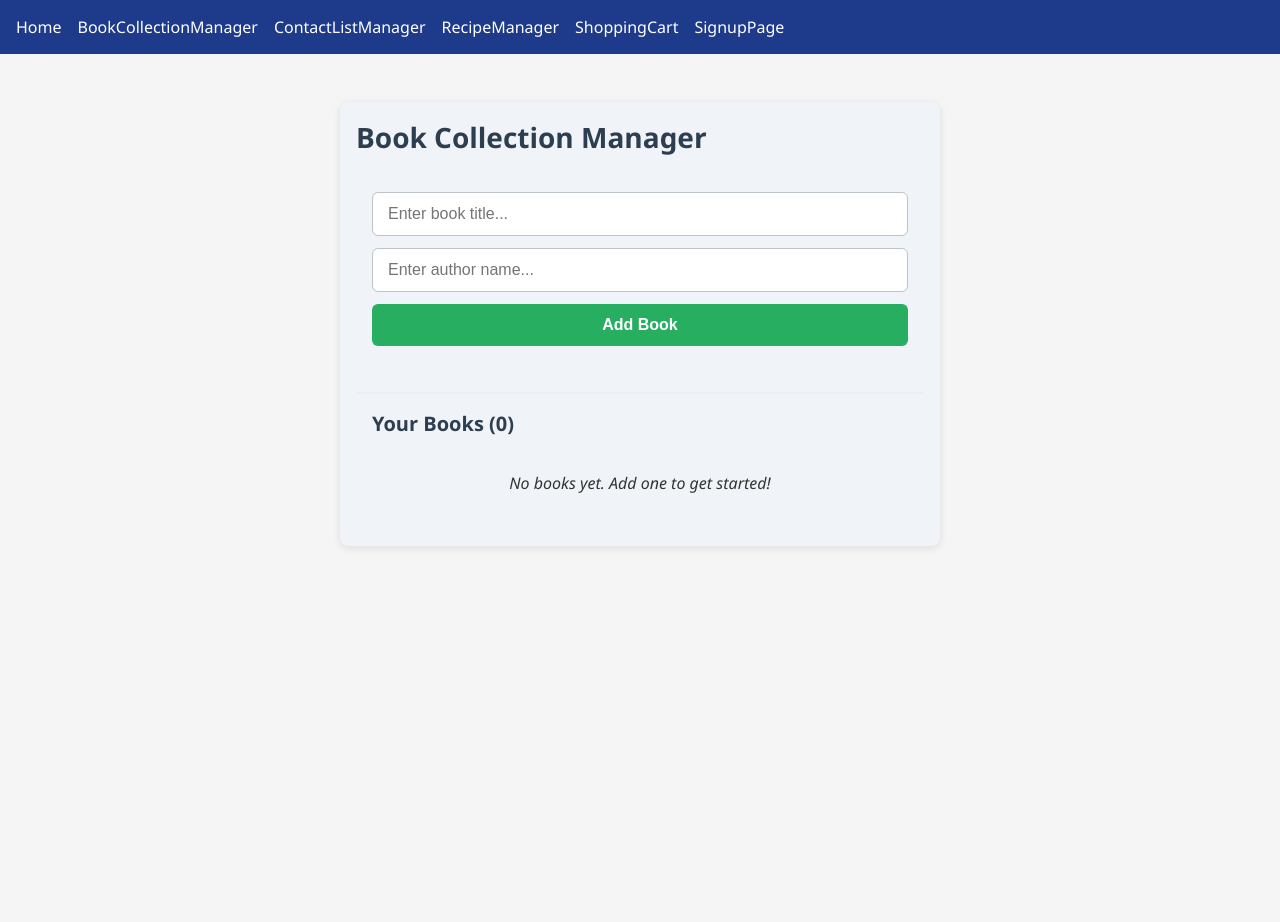
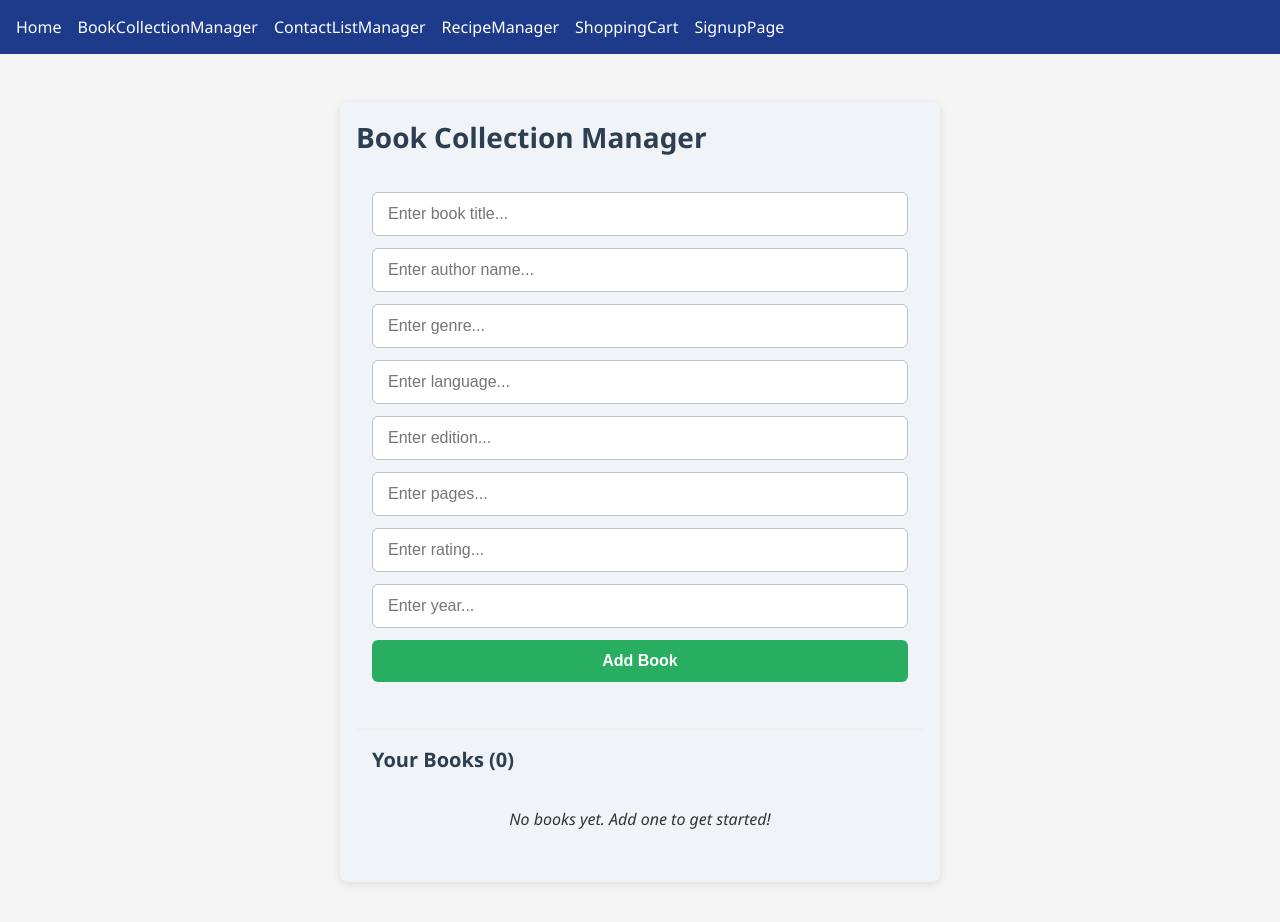
Before and after one commit to Hung-497/Coding-marathon-1, a React (Vite) app: page /#/books in a window 1280 px wide. Shown: the top 922 px of the page. Before the commit the page ends 800 px from the top, so only its background shows below. Built offline with nearby package versions, Linux system fonts and the light colour scheme.

Commit message:
feat: complete book collection manager

```diff
--- /dev/null
+++ b/src/components/BookCollectionManager/Book.jsx
@@ -0,0 +1,24 @@
+const Book = ({ book, onDelete }) => {
+  return (
+    <li className="book-item">
+                <div className="book-info">
+                  <span className="book-title">{book.title}</span>
+                  <span className="book-author">by {book.author}</span>
+                  <span className="book-genre">{book.genre}</span>
+                  <span className="book-language">{book.language}</span>
+                  <span className="book-edition">{book.edition}</span>
+                  <span className="book-pages">{book.pages}</span>
+                  <span className="book-rating">{book.rating}</span>
+                  <span className="book-year">{book.year}</span>
+                </div>
+                <button
+                  onClick={onDelete}
+                  className="delete-button"
+                >
+                  Delete
+                </button>
+              </li>
+  );
+};
+
+export default Book;
--- a/src/components/BookCollectionManager/BookCollectionManager.jsx
+++ b/src/components/BookCollectionManager/BookCollectionManager.jsx
@@ -1,36 +1,69 @@
 import React, { useState } from "react";
 import "./BookCollectionManager.css";
+import Book from "./Book";
 
-
-function BookCollectionManager() {
+const BookCollectionManager = () => {
   const [books, setBooks] = useState([]);
-  const [title, setTitle] = useState("");
-  const [author, setAuthor] = useState("");
+  const [newBook, setNewBook] = useState({
+    title: "",
+    author: "",
+    genre: "",
+    language: "",
+    edition: "",
+    pages: "",
+    rating: "",
+    year: "",
+  });
 
   // Handle input change for title
-  function handleTitleChange(event) {
-    setTitle(event.target.value);
-  }
-
-  // Handle input change for author
-  function handleAuthorChange(event) {
-    setAuthor(event.target.value);
-  }
+  const handleInputChange = (event) => {
+    const { name, value } = event.target;
+    setNewBook((prevNewBook) => ({ ...prevNewBook, [name]: value }));
+  };
 
   // Add a new book to the list
-  function addBook() {
-    if (title.trim() !== "" && author.trim() !== "") {
-      setBooks((b) => [...b, { title, author }]);
-      setTitle("");
-      setAuthor(""); // Clear the input fields
+  const addBook = () => {
+    if (
+      newBook.title.trim() !== "" &&
+      newBook.author.trim() !== "" &&
+      newBook.genre.trim() !== "" &&
+      newBook.language.trim() !== "" &&
+      newBook.edition.trim() !== "" &&
+      newBook.pages.trim() !== "" &&
+      newBook.rating.trim() !== "" &&
+      newBook.year.trim() !== ""
+    ) {
+      setBooks((b) => [
+        ...b,
+        {
+          title: newBook.title,
+          author: newBook.author,
+          genre: newBook.genre,
+          language: newBook.language,
+          edition: newBook.edition,
+          pages: Number(newBook.pages),
+          rating: Number(newBook.rating),
+          year: Number(newBook.year),
+        },
+      ]);
+      setNewBook({
+        title: "",
+        author: "",
+        genre: "",
+        language: "",
+        edition: "",
+        pages: "",
+        rating: "",
+        year: "",
+      }); // Clear the input fields
     }
-  }
+  };
 
   // Delete a book from the list
-  function deleteBook(index) {
+  const deleteBook = (index) => {
     const updatedBooks = books.filter((_, i) => i !== index);
     setBooks(updatedBooks);
-  }
+  };
 
   return (
     <div className="app-container">
@@ -40,16 +73,74 @@ function BookCollectionManager() {
         <input
           type="text"
           placeholder="Enter book title..."
-          value={title}
-          onChange={handleTitleChange}
+          name="title"
+          value={newBook.title}
+          onChange={handleInputChange}
           className="input-field"
+          required
         />
         <input
           type="text"
           placeholder="Enter author name..."
-          value={author}
-          onChange={handleAuthorChange}
+          name="author"
+          value={newBook.author}
+          onChange={handleInputChange}
           className="input-field"
+          required
+        />
+        <input
+          type="text"
+          placeholder="Enter genre..."
+          name="genre"
+          value={newBook.genre}
+          onChange={handleInputChange}
+          className="input-field"
+          required
+        />
+        <input
+          type="text"
+          placeholder="Enter language..."
+          name="language"
+          value={newBook.language}
+          onChange={handleInputChange}
+          className="input-field"
+          required
+        />
+        <input
+          type="text"
+          placeholder="Enter edition..."
+          name="edition"
+          value={newBook.edition}
+          onChange={handleInputChange}
+          className="input-field"
+          required
+        />
+        <input
+          type="number"
+          placeholder="Enter pages..."
+          name="pages"
+          value={newBook.pages}
+          onChange={handleInputChange}
+          className="input-field"
+          required
+        />
+        <input
+          type="number"
+          placeholder="Enter rating..."
+          name="rating"
+          value={newBook.rating}
+          onChange={handleInputChange}
+          className="input-field"
+          required
+        />
+        <input
+          type="number"
+          placeholder="Enter year..."
+          name="year"
+          value={newBook.year}
+          onChange={handleInputChange}
+          className="input-field"
+          required
         />
         <button onClick={addBook} className="add-button">
           Add Book
@@ -63,24 +154,13 @@ function BookCollectionManager() {
         ) : (
           <ol className="books-list">
             {books.map((book, index) => (
-              <li key={index} className="book-item">
-                <div className="book-info">
-                  <span className="book-title">{book.title}</span>
-                  <span className="book-author">by {book.author}</span>
-                </div>
-                <button
-                  onClick={() => deleteBook(index)}
-                  className="delete-button"
-                >
-                  Delete
-                </button>
-              </li>
+              <Book key={index} book={book} onDelete={() => deleteBook(index)} />
             ))}
           </ol>
         )}
       </div>
     </div>
   );
-}
+};
 
 export default BookCollectionManager;
--- a/src/components/Home.jsx
+++ b/src/components/Home.jsx
@@ -1,7 +1,7 @@
 function Home() {
   return (
     <div>
-      <h2>Group # ?</h2>
+      <h2>Group # 6</h2>
       <p>Code Marathon 1</p>
     </div>
   );
```
